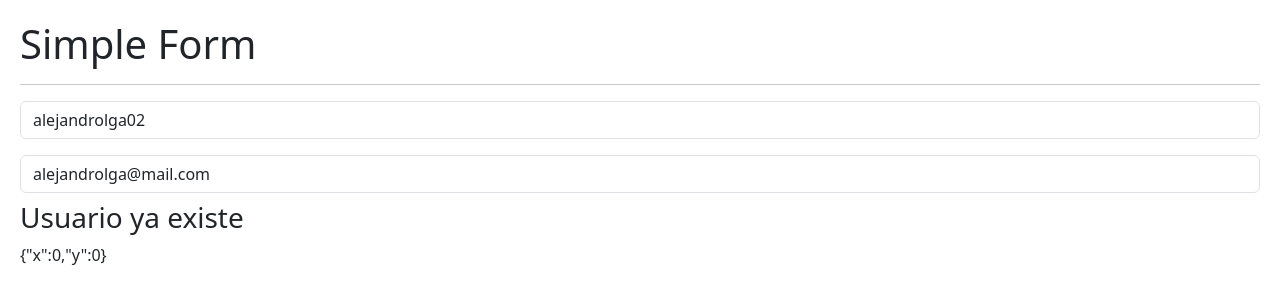
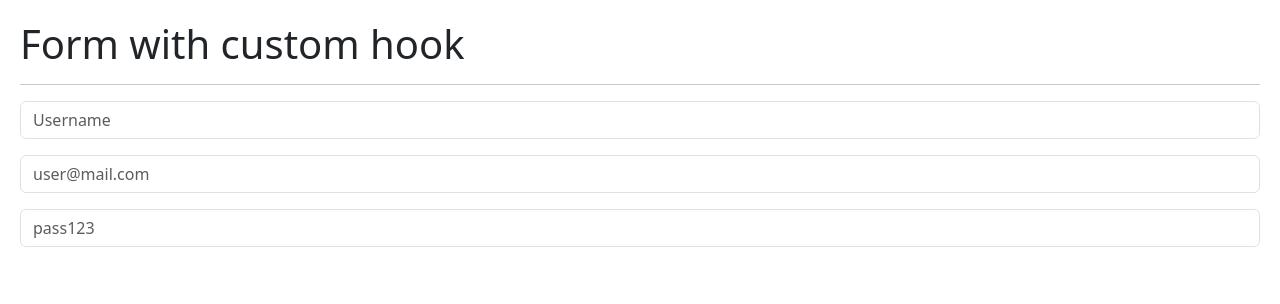
Before and after one commit to Alejandrolga02/Hook-App, a React (Vite) app: page / in a window 1280 px wide. Shown: the top 304 px of the page. Built offline with nearby package versions, Linux system fonts and the light colour scheme.

Commit message:
Created FormWithCustomHook and useForm hook

```diff
--- /dev/null
+++ b/src/02-useEffect/FormWithCustomHook.jsx
@@ -0,0 +1,20 @@
+import { useForm } from "../hooks/useForm";
+
+export const FormWithCustomHook = () => {
+	const { formState, onInputChange, username, email, password } = useForm({
+		username: "",
+		email: "",
+		password: "",
+	});
+
+	return (
+		<>
+			<h1>Form with custom hook</h1>
+			<hr />
+
+			<input type="text" className="form-control" placeholder="Username" name="username" value={username} onChange={onInputChange} />
+			<input type="email" className="form-control mt-3" placeholder="user@mail.com" name="email" value={email} onChange={onInputChange} />
+			<input type="password" className="form-control mt-3" placeholder="pass123" name="password" value={password} onChange={onInputChange} />
+		</>
+	);
+};
--- /dev/null
+++ b/src/hooks/useForm.js
@@ -0,0 +1,21 @@
+import { useState } from "react";
+
+export const useForm = (initialForm = {}) => {
+	const [formState, setFormState] = useState(initialForm);
+
+	const onInputChange = ({ target }) => {
+		const { value, name } = target;
+
+		setFormState({
+			...formState,
+			[name]: value,
+		});
+	};
+
+
+	return {
+		formState,
+		onInputChange,
+		...formState
+	}
+}
--- a/src/main.jsx
+++ b/src/main.jsx
@@ -2,13 +2,14 @@
 import ReactDOM from "react-dom/client";
 
 import "./index.css";
-import { SimpleForm } from "./02-useEffect/SimpleForm";
+import { FormWithCustomHook } from "./02-useEffect/FormWithCustomHook";
+// import { SimpleForm } from "./02-useEffect/SimpleForm";
 // import { CounterWithCustomHook } from "./01-useState/CounterWithCustomHook";
 // import { CounterApp } from "./01-useState/CounterApp";
 // import { HooksApp } from "./HooksApp.jsx";
 
 ReactDOM.createRoot(document.getElementById("root")).render(
 	// <React.StrictMode>
-	<SimpleForm />
+	<FormWithCustomHook />
 	// </React.StrictMode>
 );
```
